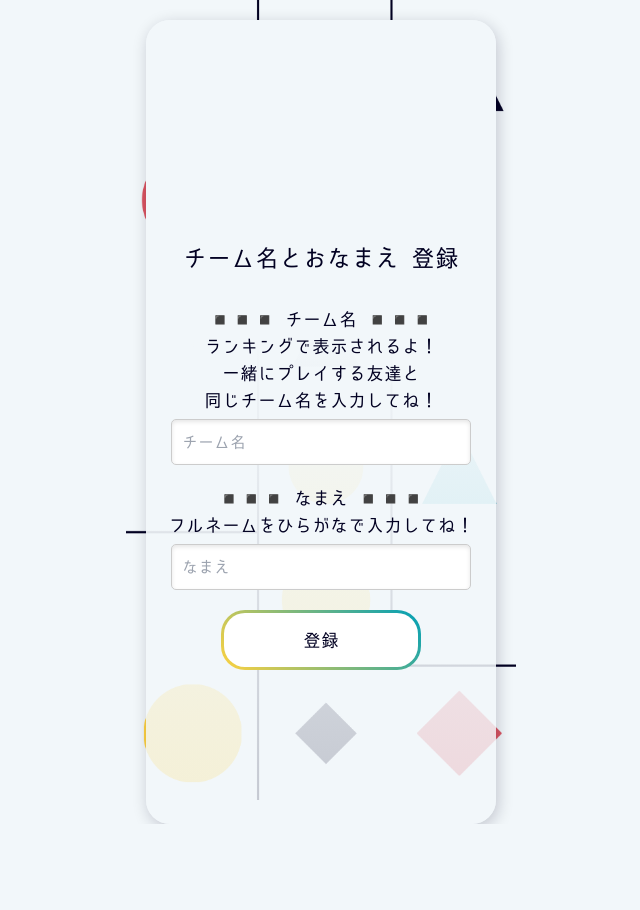
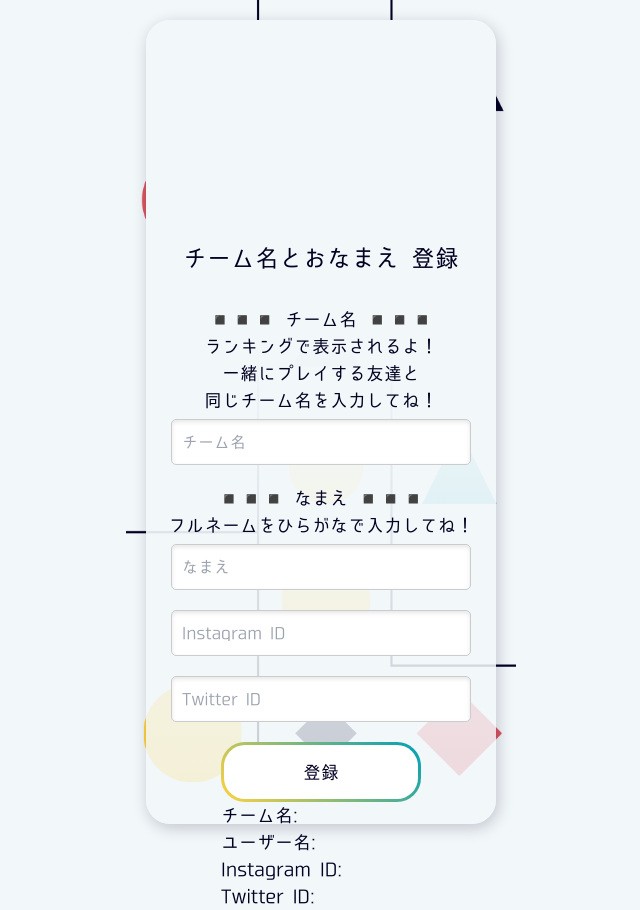
Before and after one commit to K-Ryo-ta/REALRAID, a Next.js app: page /register in a window 1280 px wide. Shown: the whole page, without its empty margins (319-959 px from the left). Before the commit the page ends 824 px from the top, so only its background shows below. Built offline with nearby package versions, Linux system fonts and the light colour scheme; no server answers.

Commit message:
insta,twitterのidを取得

```diff
--- a/app/lib/supabase.ts
+++ b/app/lib/supabase.ts
@@ -14,15 +14,22 @@ export const supabase = createClient<Database>(
 	process.env.NEXT_PUBLIC_SUPABASE_ANON_KEY
 );
 
-export const insertUserInfo = async (username: string, teamname: string) => {
+export const insertUserInfo = async (
+	username: string,
+	teamname: string,
+	instagram_id: string,
+	twitter_id: string
+) => {
 	const { error } = await supabase.from("Users").insert([
 		{
 			username: username,
 			teamname: teamname,
+			instagram_id: instagram_id,
+			twitter_id: twitter_id,
 		},
 	]);
 	if (error) {
-    throw new Error("Error inserting team info: " + error.message);
+		throw new Error("Error inserting user info: " + error.message);
 	}
 };
 
--- a/app/register/page.tsx
+++ b/app/register/page.tsx
@@ -3,6 +3,8 @@ import styles from "./Page.module.css";
 import InputTeamname from "../ui/components/Formcomponents/InputTeamname";
 import InputUsername from "../ui/components/Formcomponents/InputUsername";
 import RegisterButton from "../ui/components/Formcomponents/RegisterButton";
+import InputInstagramId from "../ui/components/Formcomponents/InputInstagramId";
+import InputTwitterId from "../ui/components/Formcomponents/InputTwitterId";
 
 const page = () => {
 	return (
@@ -21,6 +23,8 @@ const page = () => {
 					フルネームをひらがなで入力してね！
 				</p>
 				<InputUsername />
+				<InputInstagramId />
+				<InputTwitterId />
 				<RegisterButton />
 			</div>
 		</div>
--- a/app/states.ts
+++ b/app/states.ts
@@ -12,6 +12,16 @@ export const teamnameState = atom<string>({
 
 export const usernameState = atom<string>({
 	key: "usernameState",
+	default: "",
+});
+
+export const instagramIdState = atom<string>({
+	key: "instagramIdState",
+	default: "",
+});
+
+export const twitterIdState = atom<string>({
+	key: "twitterIdState",
 	default: "",
 });
 
--- /dev/null
+++ b/app/ui/components/Formcomponents/InputInstagramId.tsx
@@ -0,0 +1,24 @@
+"use client";
+import React from "react";
+import styles from "../../../register/Page.module.css";
+import { useRecoilState } from "recoil";
+import { instagramIdState } from "../../../states";
+
+const InputInstagramId = () => {
+	const [instagramId, setInstagramId] =
+		useRecoilState<string>(instagramIdState);
+	console.log("instagramId", instagramId);
+	return (
+		<div>
+			<input
+				type="text"
+				value={instagramId}
+				onChange={(e) => setInstagramId(e.target.value)}
+				placeholder="Instagram ID"
+				className={styles.input}
+			/>
+		</div>
+	);
+};
+
+export default InputInstagramId;
--- /dev/null
+++ b/app/ui/components/Formcomponents/InputTwitterId.tsx
@@ -0,0 +1,23 @@
+"use client";
+import React from "react";
+import styles from "../../../register/Page.module.css";
+import { useRecoilState } from "recoil";
+import { twitterIdState } from "../../../states";
+
+const InputTwitterId = () => {
+	const [twitterId, setTwitterId] = useRecoilState<string>(twitterIdState);
+	console.log("twitterId", twitterId);
+	return (
+		<div>
+			<input
+				type="text"
+				value={twitterId}
+				onChange={(e) => setTwitterId(e.target.value)}
+				placeholder="Twitter ID"
+				className={styles.input}
+			/>
+		</div>
+	);
+};
+
+export default InputTwitterId;
--- a/app/ui/components/Formcomponents/RegisterButton.tsx
+++ b/app/ui/components/Formcomponents/RegisterButton.tsx
@@ -7,6 +7,8 @@ import {
 	canSubmitState,
 	roomfullState,
 	teamnameState,
+	instagramIdState,
+	twitterIdState,
 	usernameState,
 	userIdState,
 } from "@/app/states";
@@ -21,52 +23,44 @@ const RegisterButton: React.FC = () => {
 	const [username, setUsername] = useRecoilState<string>(usernameState);
 	const [canSubmit, setCanSubmit] = useRecoilState<boolean>(canSubmitState);
 	const [userId, setUserId] = useRecoilState<string>(userIdState);
+	const [instagramId, setInstagramId] =
+		useRecoilState<string>(instagramIdState);
+	const [twitterId, setTwitterId] = useRecoilState<string>(twitterIdState);
 
 	const handleButtonClick = async (
 		e: React.MouseEvent<HTMLButtonElement, MouseEvent>
 	) => {
 		e.preventDefault();
 
-    // teamname と username が空でないかを確認
 		const canSubmitValue = Boolean(teamname && username);
 		setCanSubmit(canSubmitValue);
 		if (!canSubmitValue) {
-      console.log("名前とチーム名を入力してください");
+			console.log("全ての情報を入力してください");
 			return;
 		}
 
-    console.log("ボタンが押されました");
+		setIsLoading(true);
 
-    setIsLoading(true); // ローディング状態を設定
-
-    // const isRoomFull = await saveUser();
 		try {
-      // ユーザー情報をデータベースに保存
-      const insertUserInfoError = await insertUserInfo(username, teamname);
+			const insertUserInfoError = await insertUserInfo(
+				username,
+				teamname,
+				instagramId,
+				twitterId
+			);
 			console.log("insertUserInfoError", insertUserInfoError);
 
-      // ユーザーIDを取得
 			const getUserIdErrorAndData = await getUserId(username, teamname);
-      console.log("GetUsernameAndTeamnameErrorAndData", getUserIdErrorAndData);
 			if (getUserIdErrorAndData.data) {
-        console.log("ユーザーID", getUserIdErrorAndData.data[0].id);
-        //user_idとしてrecoilで管理する
 				setUserId(getUserIdErrorAndData.data[0].id);
 			}
 
-      setIsLoading(false); // ローディング状態を解除
+			setIsLoading(false);
 		} catch (e) {
 			console.log(e);
 		}
 
 		router.push("/room_create_or_join");
-
-    // saveUser() の完了後に最新の roomfull の値を確認
-    // if (!isRoomFull) {
-    //   router.push("/room_create_or_join");
-    // } else {
-    //   console.log("このチームは満員です");
-    // }
 	};
 
 	return (
@@ -80,7 +74,16 @@ const RegisterButton: React.FC = () => {
 			</button>
 			{isLoading && <p>処理中...</p>}
 			{!canSubmit && <p>チーム名と名前は必須です。</p>}
+
+			{/* 各値の表示 */}
+			<div>
+				<p>チーム名: {teamname}</p>
+				<p>ユーザー名: {username}</p>
+				<p>Instagram ID: {instagramId}</p>
+				<p>Twitter ID: {twitterId}</p>
+			</div>
 		</div>
 	);
 };
+
 export default RegisterButton;
```
Lines whose indentation alone changed are shown as unchanged.
